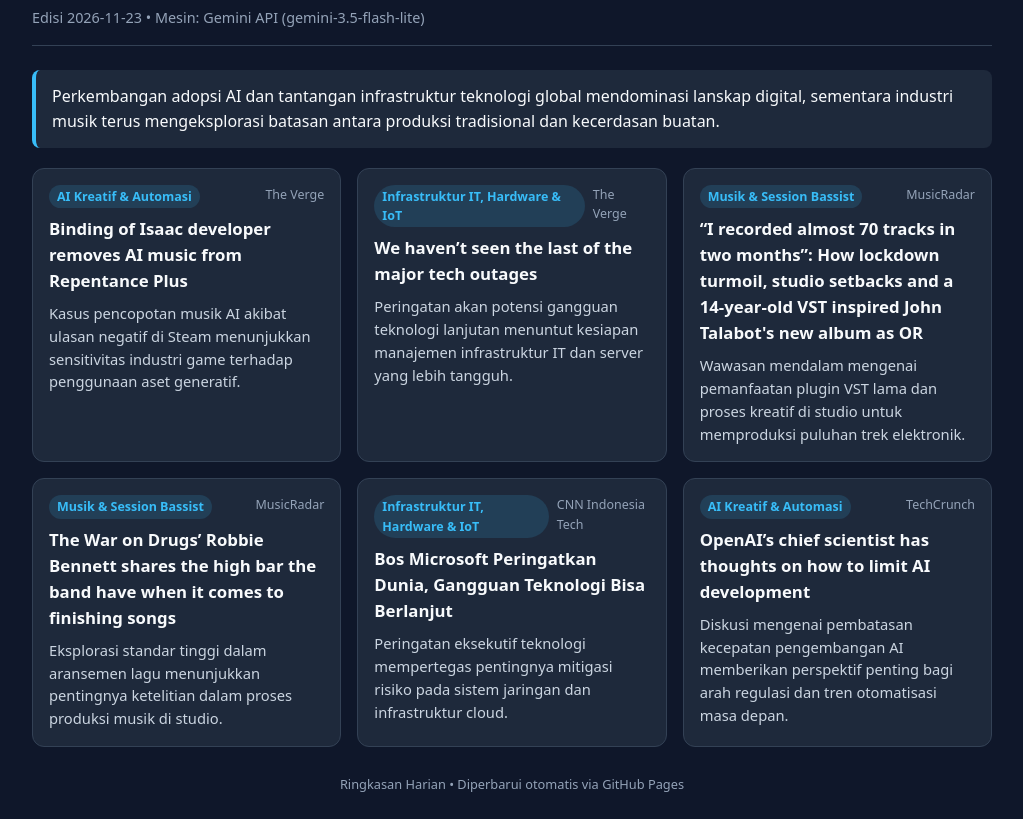
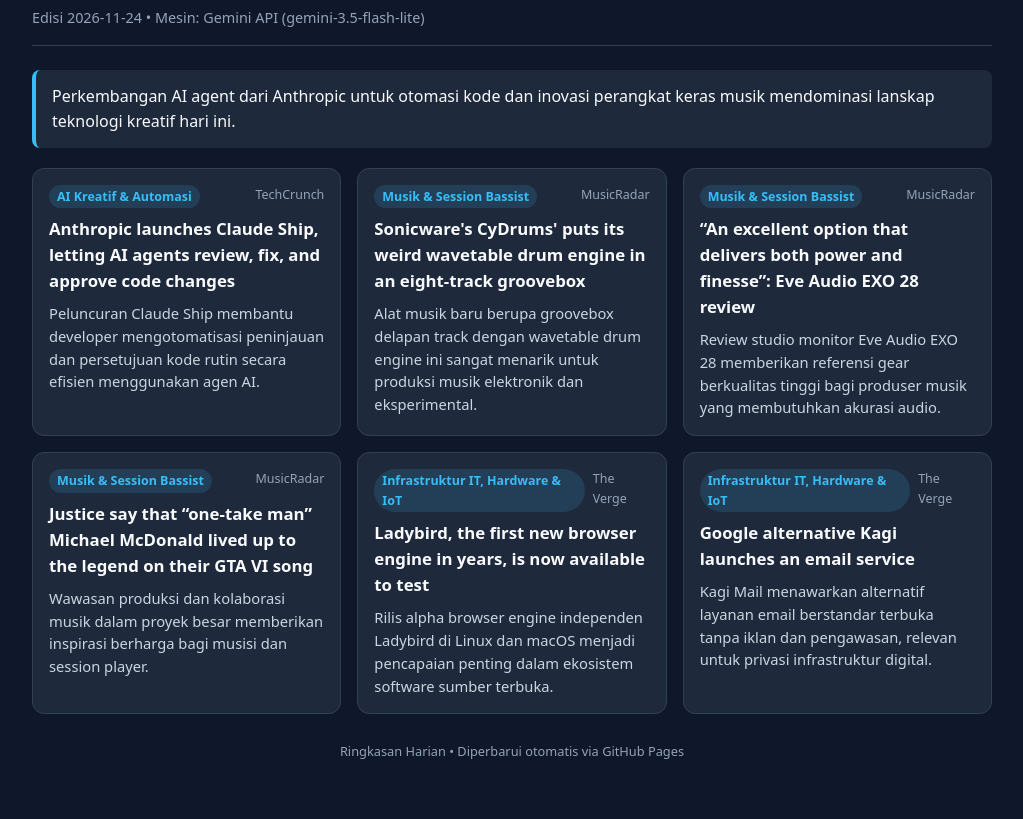
Before and after one commit to cakardewa/ringkasan-harian, a plain HTML site: page latest-career-news.html in a window 1280 px wide. Shown: the part 63-882 px from the top of the page, without its empty margins (128-1151 px from the left). After the commit the page ends 849 px from the top, so only its background shows below. Drawn offline with Linux system fonts and the light colour scheme.

Commit message:
Update Berita CV 2026-11-24

```diff
--- a/latest-career-news.html
+++ b/latest-career-news.html
@@ -3,7 +3,7 @@
 <head>
   <meta charset="UTF-8" />
   <meta name="viewport" content="width=device-width, initial-scale=1.0" />
-  <title>Berita CV &amp; Tren Industri — 2026-11-23</title>
+  <title>Berita CV &amp; Tren Industri — 2026-11-24</title>
   <style>
     :root { --bg: #0f172a; --card: #1e293b; --text: #f8fafc; --muted: #94a3b8; --accent: #38bdf8; --border: #334155; }
     * { box-sizing: border-box; }
@@ -28,50 +28,50 @@
   <div class="wrap">
     <header>
       <h1>Berita CV &amp; Tren Industri</h1>
-      <p class="sub">Edisi 2026-11-23 • Mesin: Gemini API (gemini-3.5-flash-lite)</p>
+      <p class="sub">Edisi 2026-11-24 • Mesin: Gemini API (gemini-3.5-flash-lite)</p>
     </header>
-    <div class="note">Perkembangan adopsi AI dan tantangan infrastruktur teknologi global mendominasi lanskap digital, sementara industri musik terus mengeksplorasi batasan antara produksi tradisional dan kecerdasan buatan.</div>
+    <div class="note">Perkembangan AI agent dari Anthropic untuk otomasi kode dan inovasi perangkat keras musik mendominasi lanskap teknologi kreatif hari ini.</div>
     <div class="grid">
 
             <article class="card">
-              <div class="meta"><span class="tag">AI Kreatif & Automasi</span><span>The Verge</span></div>
-              <h3><a href="https://www.theverge.com/games/1039770/binding-of-isaac-ai-music" target="_blank" rel="noopener noreferrer">Binding of Isaac developer removes AI music from Repentance Plus</a></h3>
-              <p>Kasus pencopotan musik AI akibat ulasan negatif di Steam menunjukkan sensitivitas industri game terhadap penggunaan aset generatif.</p>
+              <div class="meta"><span class="tag">AI Kreatif & Automasi</span><span>TechCrunch</span></div>
+              <h3><a href="https://techcrunch.com/2026/11/23/anthropic-launches-claude-ship-letting-ai-agents-review-fix-and-approve-code-changes/" target="_blank" rel="noopener noreferrer">Anthropic launches Claude Ship, letting AI agents review, fix, and approve code changes</a></h3>
+              <p>Peluncuran Claude Ship membantu developer mengotomatisasi peninjauan dan persetujuan kode rutin secara efisien menggunakan agen AI.</p>
+            </article>
+
+
+            <article class="card">
+              <div class="meta"><span class="tag">Musik & Session Bassist</span><span>MusicRadar</span></div>
+              <h3><a href="https://www.musicradar.com/music-tech/sonicwares-cydrums-puts-its-weird-wavetable-drum-engine-in-an-eight-track-groovebox" target="_blank" rel="noopener noreferrer">Sonicware's CyDrums' puts its weird wavetable drum engine in an eight-track groovebox</a></h3>
+              <p>Alat musik baru berupa groovebox delapan track dengan wavetable drum engine ini sangat menarik untuk produksi musik elektronik dan eksperimental.</p>
+            </article>
+
+
+            <article class="card">
+              <div class="meta"><span class="tag">Musik & Session Bassist</span><span>MusicRadar</span></div>
+              <h3><a href="https://www.musicradar.com/music-tech/studio-monitors/eve-audio-exo-28-review" target="_blank" rel="noopener noreferrer">“An excellent option that delivers both power and finesse”: Eve Audio EXO 28 review</a></h3>
+              <p>Review studio monitor Eve Audio EXO 28 memberikan referensi gear berkualitas tinggi bagi produser musik yang membutuhkan akurasi audio.</p>
+            </article>
+
+
+            <article class="card">
+              <div class="meta"><span class="tag">Musik & Session Bassist</span><span>MusicRadar</span></div>
+              <h3><a href="https://www.musicradar.com/artists/to-us-hes-up-there-with-brian-wilson-paul-mccartney-and-prince-justice-say-that-one-take-man-michael-mcdonald-lived-up-to-the-legend-when-they-collaborated-with-him-on-their-gta-vi-song-starting-from-zero" target="_blank" rel="noopener noreferrer">Justice say that “one-take man” Michael McDonald lived up to the legend on their GTA VI song</a></h3>
+              <p>Wawasan produksi dan kolaborasi musik dalam proyek besar memberikan inspirasi berharga bagi musisi dan session player.</p>
             </article>
 
 
             <article class="card">
               <div class="meta"><span class="tag">Infrastruktur IT, Hardware & IoT</span><span>The Verge</span></div>
-              <h3><a href="https://www.theverge.com/tech/1039851/major-tech-outages" target="_blank" rel="noopener noreferrer">We haven’t seen the last of the major tech outages</a></h3>
-              <p>Peringatan akan potensi gangguan teknologi lanjutan menuntut kesiapan manajemen infrastruktur IT dan server yang lebih tangguh.</p>
+              <h3><a href="https://www.theverge.com/tech/1040872/ladybird-indie-browser-engine-alpha-testing" target="_blank" rel="noopener noreferrer">Ladybird, the first new browser engine in years, is now available to test</a></h3>
+              <p>Rilis alpha browser engine independen Ladybird di Linux dan macOS menjadi pencapaian penting dalam ekosistem software sumber terbuka.</p>
             </article>
 
 
             <article class="card">
-              <div class="meta"><span class="tag">Musik & Session Bassist</span><span>MusicRadar</span></div>
-              <h3><a href="https://www.musicradar.com/artists/i-recorded-almost-70-tracks-in-two-months-how-lockdown-turmoil-studio-setbacks-and-a-14-year-old-vst-inspired-john-talabots-new-album-as-or" target="_blank" rel="noopener noreferrer">“I recorded almost 70 tracks in two months”: How lockdown turmoil, studio setbacks and a 14-year-old VST inspired John Talabot's new album as OR</a></h3>
-              <p>Wawasan mendalam mengenai pemanfaatan plugin VST lama dan proses kreatif di studio untuk memproduksi puluhan trek elektronik.</p>
-            </article>
-
-
-            <article class="card">
-              <div class="meta"><span class="tag">Musik & Session Bassist</span><span>MusicRadar</span></div>
-              <h3><a href="https://www.musicradar.com/artists/the-war-on-drugs-spend-years-on-records-sometimes-there-are-90-versions-of-a-song-but-it-can-be-the-first-one-where-the-spark-stuck-the-war-on-drugs-robbie-bennett-shares-the-high-bar-the-band-have-when-it-comes-to-finishing-songs" target="_blank" rel="noopener noreferrer">The War on Drugs’ Robbie Bennett shares the high bar the band have when it comes to finishing songs</a></h3>
-              <p>Eksplorasi standar tinggi dalam aransemen lagu menunjukkan pentingnya ketelitian dalam proses produksi musik di studio.</p>
-            </article>
-
-
-            <article class="card">
-              <div class="meta"><span class="tag">Infrastruktur IT, Hardware & IoT</span><span>CNN Indonesia Tech</span></div>
-              <h3><a href="https://www.cnnindonesia.com/teknologi/20261123082912-185-1430243/bos-microsoft-peringatkan-dunia-gangguan-teknologi-bisa-berlanjut" target="_blank" rel="noopener noreferrer">Bos Microsoft Peringatkan Dunia, Gangguan Teknologi Bisa Berlanjut</a></h3>
-              <p>Peringatan eksekutif teknologi mempertegas pentingnya mitigasi risiko pada sistem jaringan dan infrastruktur cloud.</p>
-            </article>
-
-
-            <article class="card">
-              <div class="meta"><span class="tag">AI Kreatif & Automasi</span><span>TechCrunch</span></div>
-              <h3><a href="https://techcrunch.com/2026/11/22/openais-chief-scientist-has-thoughts-on-how-to-limit-ai-development/" target="_blank" rel="noopener noreferrer">OpenAI’s chief scientist has thoughts on how to limit AI development</a></h3>
-              <p>Diskusi mengenai pembatasan kecepatan pengembangan AI memberikan perspektif penting bagi arah regulasi dan tren otomatisasi masa depan.</p>
+              <div class="meta"><span class="tag">Infrastruktur IT, Hardware & IoT</span><span>The Verge</span></div>
+              <h3><a href="https://www.theverge.com/tech/1041000/kagi-mail-email-google-gmail-alternative" target="_blank" rel="noopener noreferrer">Google alternative Kagi launches an email service</a></h3>
+              <p>Kagi Mail menawarkan alternatif layanan email berstandar terbuka tanpa iklan dan pengawasan, relevan untuk privasi infrastruktur digital.</p>
             </article>
 
     </div>
```
Also changed, not shown: archive/CV_Career_News_Digest_2026-11-24.html (added, +81 -0 lines), 1 other file.
